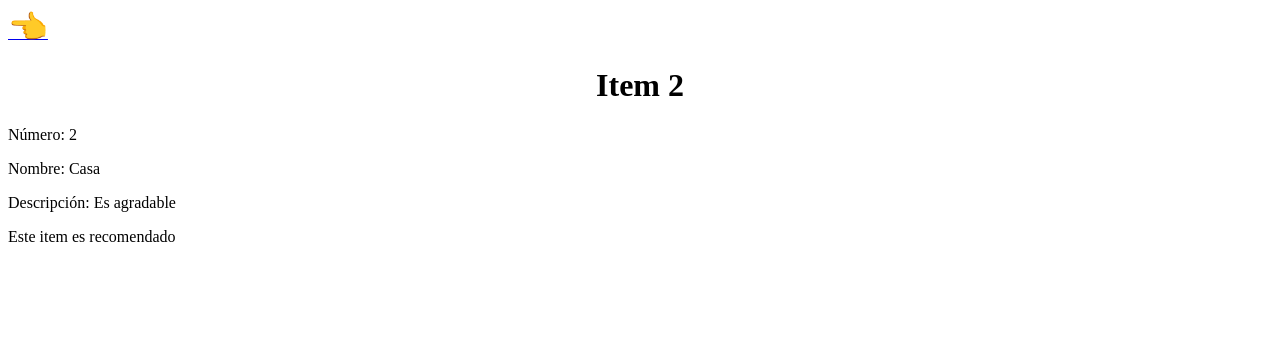
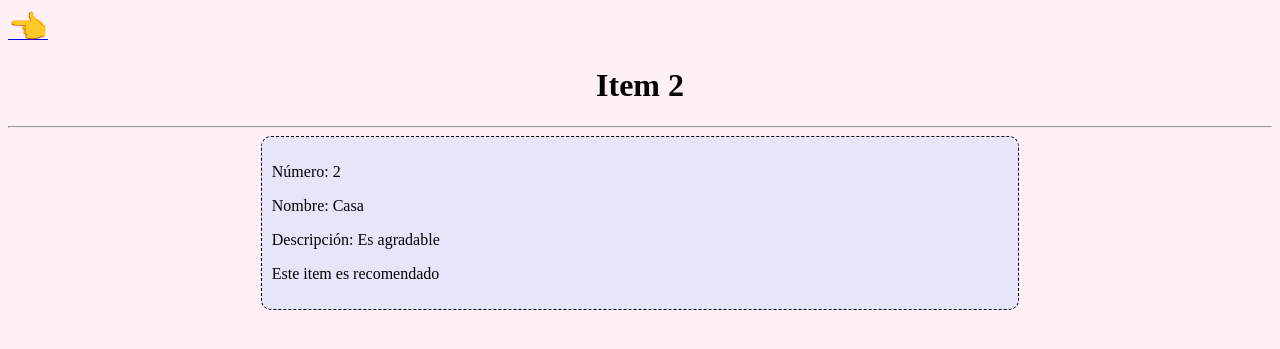
Before and after one commit to Luna-Hazuki2006/Basededatos_fastapi, a FastAPI app: page /item/2 in a window 1280 px wide. Shown: the top 349 px of the page. Run offline with FastAPI, Linux system fonts and the light colour scheme.

Commit message:
Con bastante css bonito UwU

```diff
--- a/static/styles.css
+++ b/static/styles.css
@@ -1,7 +1,10 @@
+body {
+    background-color: lavenderblush;
+}
+
 h1 {
     text-align: center;
 }
-
 
 table, td, th {
     border: 1px solid black;
@@ -11,4 +14,22 @@ table, td, th {
 table {
     margin-left: auto;
     margin-right: auto;
+    background-color: blue;
 }
+
+th, td {
+    background-color: yellow;
+}
+
+.volver {
+    font-size: xx-large;
+}
+
+.tarjeta {
+    margin-left: 20%;
+    margin-right: 20%;
+    border-radius: 10px;
+    border: 1px dashed black;
+    padding: 10px;
+    background-color: lavender;
+}
--- a/templates/inicio.html
+++ b/templates/inicio.html
@@ -4,10 +4,12 @@
     <meta charset="UTF-8">
     <meta name="viewport" content="width=device-width, initial-scale=1.0">
     <link rel="stylesheet" href="{{ url_for('static', path='../static/styles.css') }}">
+    <link rel="shortcut icon" href="{{ url_for('static', path='../static/basededatos.ico') }}" type="image/x-icon">
     <title>Tus items</title>
 </head>
 <body>
     <h1>Lista de items</h1>
+    <hr>
     <table>
         <tr>
             <th>Id</th>
--- a/templates/unico.html
+++ b/templates/unico.html
@@ -4,13 +4,16 @@
     <meta charset="UTF-8">
     <meta name="viewport" content="width=device-width, initial-scale=1.0">
     <link rel="stylesheet" href="{{ url_for('static', path='../static/styles.css') }}">
+    <link rel="shortcut icon" href="{{ url_for('static', path='../static/basededatos.ico') }}" type="image/x-icon">
     <title>Tus items</title>
 </head>
 <body>
     <a href="/items">
-        <span style="font-size: xx-large;">👈</span>
+        <span class="volver">👈</span>
     </a>
     <h1>Item {{ item.id }}</h1>
+    <hr>
+    <div class="tarjeta">
         <p>Número: {{ item.id }}</p>
         <p>Nombre: {{ item.nombre }}</p>
         <p>Descripción: {{ item.descripcion }}</p>
@@ -19,5 +22,6 @@
         {% else %}
         <p>Este item no es recomendado</p>
         {% endif %}
+    </div>
 </body>
 </html>
```
Also changed, not shown: static/basededatos.ico (added), static/basededatos.jpg (added). Lines whose indentation alone changed are shown as unchanged.
